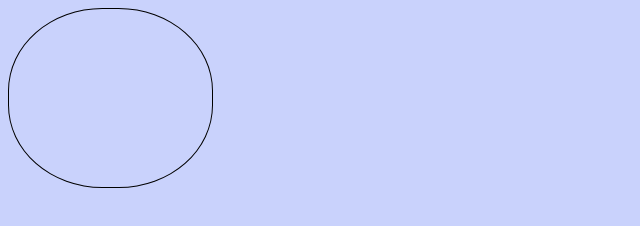
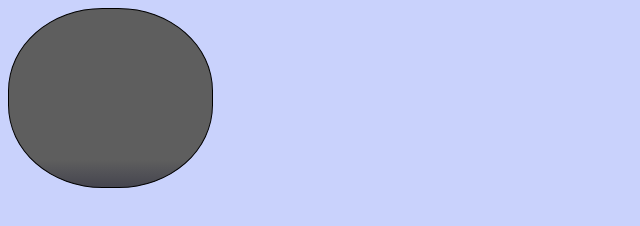
Before and after one commit to LittleLW8847/Picasso, a plain HTML site: page index.html in a window 1280 px wide. Shown: the whole page, without its empty margins (0-640 px from the left). Drawn offline with Linux system fonts and the light colour scheme.

Commit message:
preogress

```diff
--- a/styles.css
+++ b/styles.css
@@ -7,10 +7,14 @@ body{
 }
 
 .cat-head{
+    position:static;
+    top: 100px;
+    left: 100px;
     width: 205px;
     height: 180px;
     border: 1px solid #000;
     border-radius: 46%;
+    background: linear-gradient(#5e5e5e 85%, #45454f 100%);
 }
 /*#back-wall{
     background-color: #8b4513;
```
